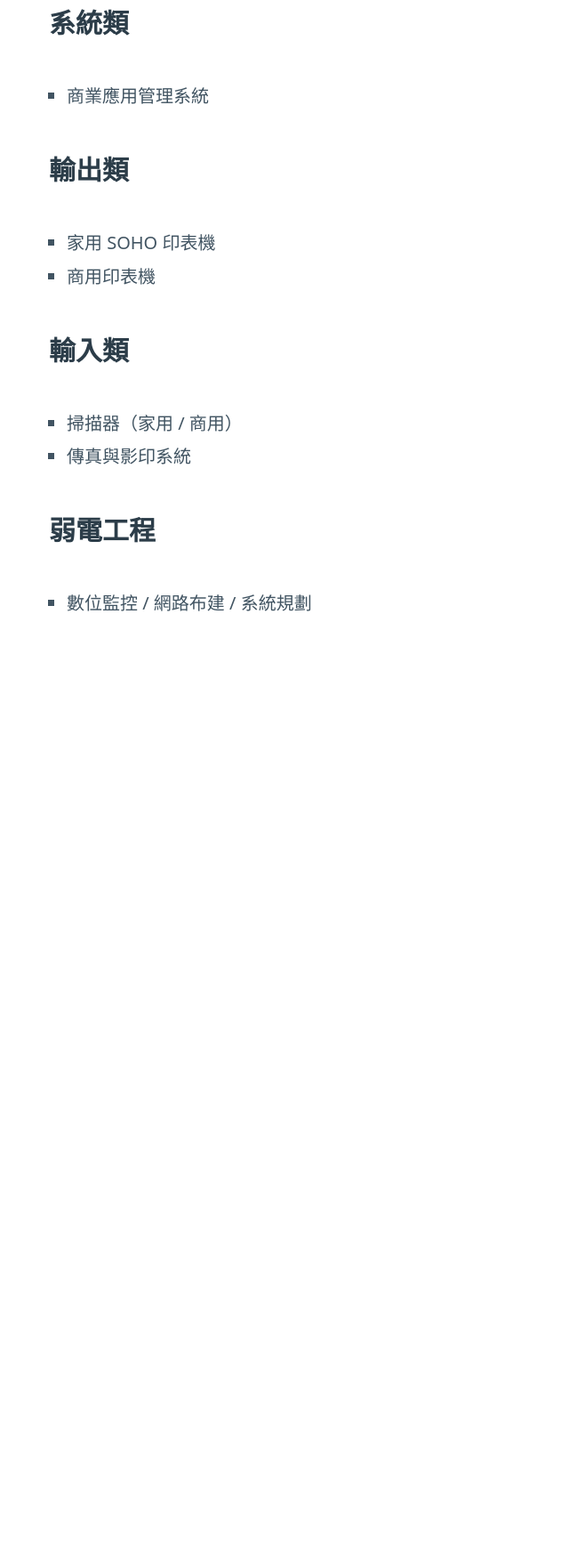
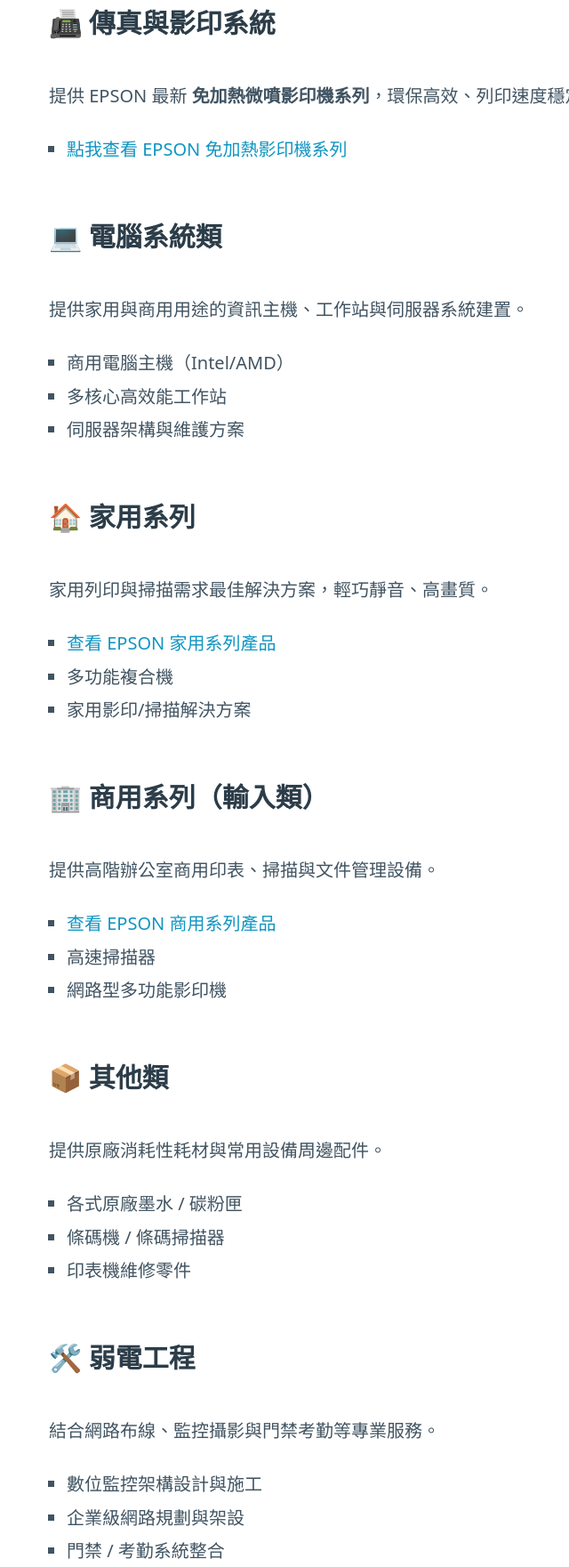
Before and after one commit to wwj1209/jiawei, a plain HTML site: page products.html in a window 1280 px wide. Shown: the part 252-2013 px from the top of the page at 89% size, without its empty margins (20-660 px from the left). Before the commit the page ends 1055 px from the top, so only its background shows below. Drawn offline with nearby package versions, Linux system fonts and the light colour scheme.

Commit message:
Add files via upload

```diff
--- a/products.html
+++ b/products.html
@@ -5,32 +5,91 @@
   <meta name="viewport" content="width=device-width, initial-scale=1" />
   <title>產品總覽 | 嘉威資訊企業社</title>
   <link rel="stylesheet" href="https://cdn.jsdelivr.net/npm/@picocss/pico@1/css/pico.min.css" />
+  <style>
+    section {
+      margin-bottom: 3rem;
+    }
+  </style>
 </head>
 <body>
   <nav class="container-fluid">
     <ul><li><strong>嘉威資訊</strong></li></ul>
     <ul>
       <li><a href="index.html">首頁</a></li>
+      <li><a href="news.html">最新訊息</a></li>
+      <li><a href="eco.html">環境友好</a></li>
+      <li><a href="solutions.html">產業解決方案</a></li>
+      <li><a href="support.html">支援服務</a></li>
+      <li><a href="guide.html">購買指南</a></li>
+      <li><a href="promotions.html">促銷訊息</a></li>
     </ul>
   </nav>
+
   <main class="container">
     <h2>產品總覽</h2>
-    <h3>系統類</h3>
-    <ul><li>商業應用管理系統</li></ul>
-    <h3>輸出類</h3>
+
+    <section>
+      <h3>📠 傳真與影印系統</h3>
+      <p>提供 EPSON 最新 <strong>免加熱微噴影印機系列</strong>，環保高效、列印速度穩定，適用於政府機關與企業。</p>
       <ul>
-      <li>家用 SOHO 印表機</li>
-      <li>商用印表機</li>
+        <li><a href="https://www.epson.com.tw/商用系列/印表機/免加熱微噴影印機/c/w130" target="_blank">點我查看 EPSON 免加熱影印機系列</a></li>
       </ul>
-    <h3>輸入類</h3>
+    </section>
+
+    <section>
+      <h3>💻 電腦系統類</h3>
+      <p>提供家用與商用用途的資訊主機、工作站與伺服器系統建置。</p>
       <ul>
-      <li>掃描器（家用 / 商用）</li>
-      <li>傳真與影印系統</li>
+        <li>商用電腦主機（Intel/AMD）</li>
+        <li>多核心高效能工作站</li>
+        <li>伺服器架構與維護方案</li>
       </ul>
-    <h3>弱電工程</h3>
+    </section>
+
+    <section>
+      <h3>🏠 家用系列</h3>
+      <p>家用列印與掃描需求最佳解決方案，輕巧靜音、高畫質。</p>
       <ul>
-      <li>數位監控 / 網路布建 / 系統規劃</li>
+        <li><a href="https://www.epson.com.tw/家用系列/h/h" target="_blank">查看 EPSON 家用系列產品</a></li>
+        <li>多功能複合機</li>
+        <li>家用影印/掃描解決方案</li>
       </ul>
+    </section>
+
+    <section>
+      <h3>🏢 商用系列（輸入類）</h3>
+      <p>提供高階辦公室商用印表、掃描與文件管理設備。</p>
+      <ul>
+        <li><a href="https://www.epson.com.tw/商用系列/h/w" target="_blank">查看 EPSON 商用系列產品</a></li>
+        <li>高速掃描器</li>
+        <li>網路型多功能影印機</li>
+      </ul>
+    </section>
+
+    <section>
+      <h3>📦 其他類</h3>
+      <p>提供原廠消耗性耗材與常用設備周邊配件。</p>
+      <ul>
+        <li>各式原廠墨水 / 碳粉匣</li>
+        <li>條碼機 / 條碼掃描器</li>
+        <li>印表機維修零件</li>
+      </ul>
+    </section>
+
+    <section>
+      <h3>🛠 弱電工程</h3>
+      <p>結合網路布線、監控攝影與門禁考勤等專業服務。</p>
+      <ul>
+        <li>數位監控架構設計與施工</li>
+        <li>企業級網路規劃與架設</li>
+        <li>門禁 / 考勤系統整合</li>
+      </ul>
+    </section>
+
   </main>
+
+  <footer class="container">
+    <small><a href="sitemap.xml">網站地圖</a> • <a href="robots.txt">robots.txt</a></small>
+  </footer>
 </body>
 </html>
```
Lines whose indentation alone changed are shown as unchanged.
